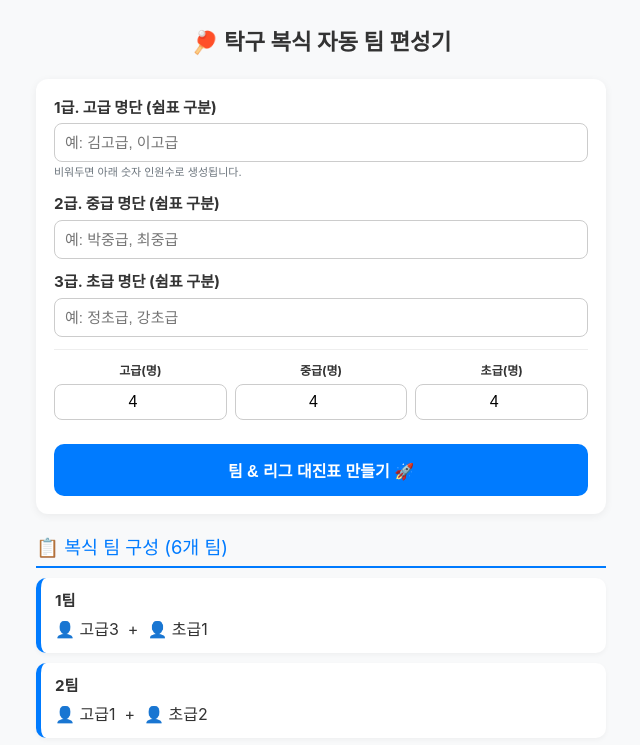
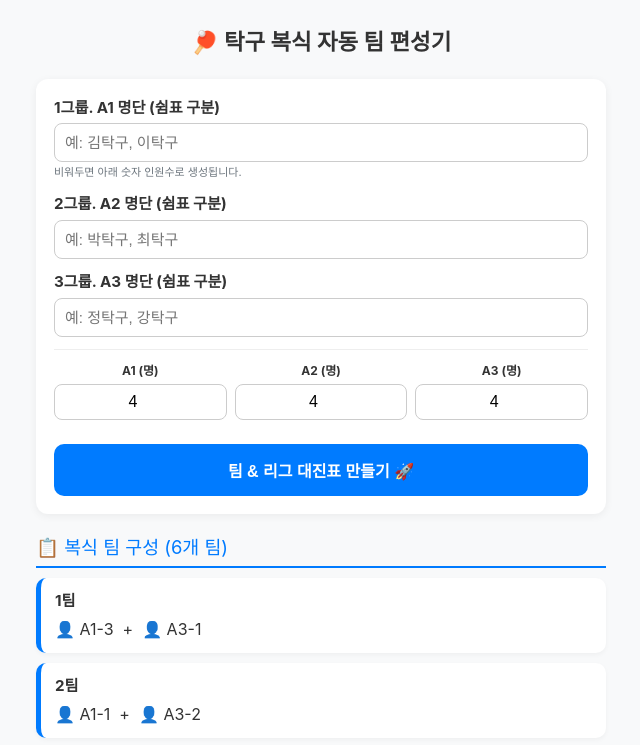
Before and after one commit to yoontaek71-cloud/tabletennis, a plain HTML site: page index.html in a window 1280 px wide. Both pictures are taken after a click on the button "팀 & 리그 대진표 만들기 🚀". Shown: the top 745 px of the page, without its empty margins (319-959 px from the left). Drawn offline with Linux system fonts and the light colour scheme.

Commit message:
Add files via upload

```diff
--- a/index.html
+++ b/index.html
@@ -48,32 +48,32 @@
 
     <div class="card">
         <div class="input-group">
-            <label>1급. 고급 명단 (쉼표 구분)</label>
-            <input type="text" id="highNames" placeholder="예: 김고급, 이고급">
+            <label>1그룹. A1 명단 (쉼표 구분)</label>
+            <input type="text" id="highNames" placeholder="예: 김탁구, 이탁구">
             <div class="help">비워두면 아래 숫자 인원수로 생성됩니다.</div>
         </div>
         <div class="input-group">
-            <label>2급. 중급 명단 (쉼표 구분)</label>
-            <input type="text" id="midNames" placeholder="예: 박중급, 최중급">
+            <label>2그룹. A2 명단 (쉼표 구분)</label>
+            <input type="text" id="midNames" placeholder="예: 박탁구, 최탁구">
         </div>
         <div class="input-group">
-            <label>3급. 초급 명단 (쉼표 구분)</label>
-            <input type="text" id="lowNames" placeholder="예: 정초급, 강초급">
+            <label>3그룹. A3 명단 (쉼표 구분)</label>
+            <input type="text" id="lowNames" placeholder="예: 정탁구, 강탁구">
         </div>
 
         <hr style="border:0; border-top:1px solid #eee; margin:12px 0;">
 
         <div class="num-inputs">
             <div>
-                <label>고급(명)</label>
+                <label>A1 (명)</label>
                 <input type="number" id="highCount" value="4" min="0">
             </div>
             <div>
-                <label>중급(명)</label>
+                <label>A2 (명)</label>
                 <input type="number" id="midCount" value="4" min="0">
             </div>
             <div>
-                <label>초급(명)</label>
+                <label>A3 (명)</label>
                 <input type="number" id="lowCount" value="4" min="0">
             </div>
         </div>
@@ -103,7 +103,7 @@
                 var count = parseInt(document.getElementById(countId).value) || 0;
                 var list = [];
                 for (var j = 1; j <= count; j++) {
-                    list.push(prefix + j);
+                    list.push(prefix + '-' + j);
                 }
                 return list;
             }
@@ -122,9 +122,9 @@
         }
 
         function generateTeams() {
-            var highs = shuffle(parseInput('highNames', 'highCount', '고급'));
-            var mids = shuffle(parseInput('midNames', 'midCount', '중급'));
-            var lows = shuffle(parseInput('lowNames', 'lowCount', '초급'));
+            var highs = shuffle(parseInput('highNames', 'highCount', 'A1'));
+            var mids = shuffle(parseInput('midNames', 'midCount', 'A2'));
+            var lows = shuffle(parseInput('lowNames', 'lowCount', 'A3'));
 
             var total = highs.length + mids.length + lows.length;
             var resultDiv = document.getElementById('result');
@@ -137,19 +137,19 @@
 
             var teams = [];
 
-            // 규칙 1: 고급 + 초급 최우선 매칭
+            // 규칙 1: A1 + A3 최우선 매칭
             while (highs.length > 0 && lows.length > 0) {
                 teams.push({ p1: highs.pop(), p2: lows.pop() });
             }
-            // 규칙 2: 남은 고급 + 중급 매칭
+            // 규칙 2: 남은 A1 + A2 매칭
             while (highs.length > 0 && mids.length > 0) {
                 teams.push({ p1: highs.pop(), p2: mids.pop() });
             }
-            // 규칙 3: 남은 초급 + 중급 매칭
+            // 규칙 3: 남은 A3 + A2 매칭
             while (lows.length > 0 && mids.length > 0) {
                 teams.push({ p1: mids.pop(), p2: lows.pop() });
             }
-            // 규칙 4: 남은 중급끼리 매칭
+            // 규칙 4: 남은 A2끼리 매칭
             while (mids.length >= 2) {
                 teams.push({ p1: mids.pop(), p2: mids.pop() });
             }
```
